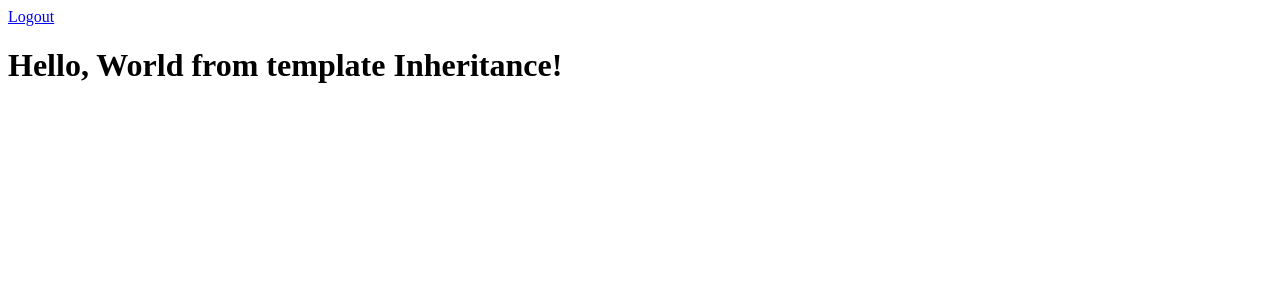
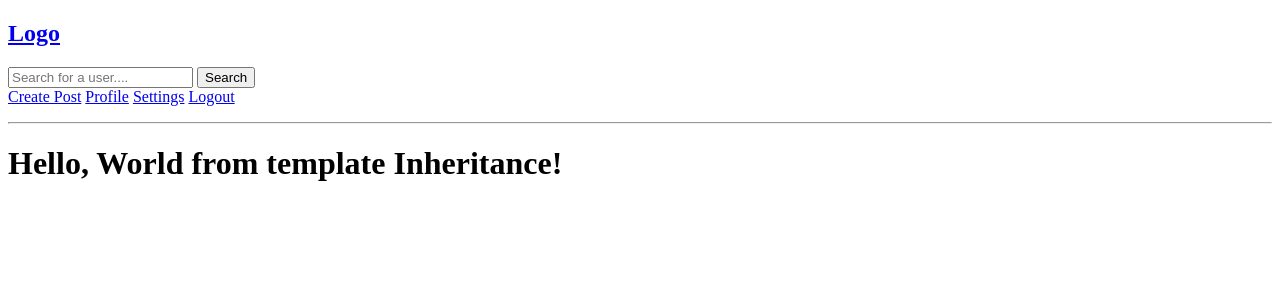
Before and after one commit to ColinAdo/SocialHuB, a Django app: page / in a window 1280 px wide. Shown: the top 300 px of the page. Run offline with Django 4.2, Linux system fonts and the light colour scheme; the visitor is signed in with stand-in values (Sample User, id 1).

Commit message:
Feat: Add nav.html

```diff
--- a/core/templates/core/index.html
+++ b/core/templates/core/index.html
@@ -1,8 +1,5 @@
 {% extends 'base.html' %}
 
 {% block content %}
-    {% if request.user.is_authenticated %}
-        <a href="{% url 'core:signout' %}">Logout</a>
-    {% endif %}
     <h1>Hello, World from template Inheritance!</h1>
 {% endblock content %}
--- a/templates/base.html
+++ b/templates/base.html
@@ -7,6 +7,7 @@
     <title>SocialHuB</title>
 </head>
 <body>
+    {% include 'nav.html' %}
     <div>
         {% if messages %}
             {% for message in messages %}
--- /dev/null
+++ b/templates/nav.html
@@ -0,0 +1,18 @@
+{% load static %}
+<div>
+    <p>
+        <h2> <a href= "{% url 'core:home' %}">Logo</a></h2>
+        {% if request.user.is_authenticated %}
+        <form action="#" method="POST">
+            {% csrf_token %}
+            <input type="text" name="user" placeholder="Search for a user...." required>
+            <button type="submit">Search</button>
+        </form>
+        <a href="#">Create Post</a>
+        <a href="#">Profile</a>
+        <a href="#">Settings</a>
+        <a href="{% url 'core:signout' %}">Logout</a>
+        {% endif %}
+    </p>
+    <hr>
+</div>
```
